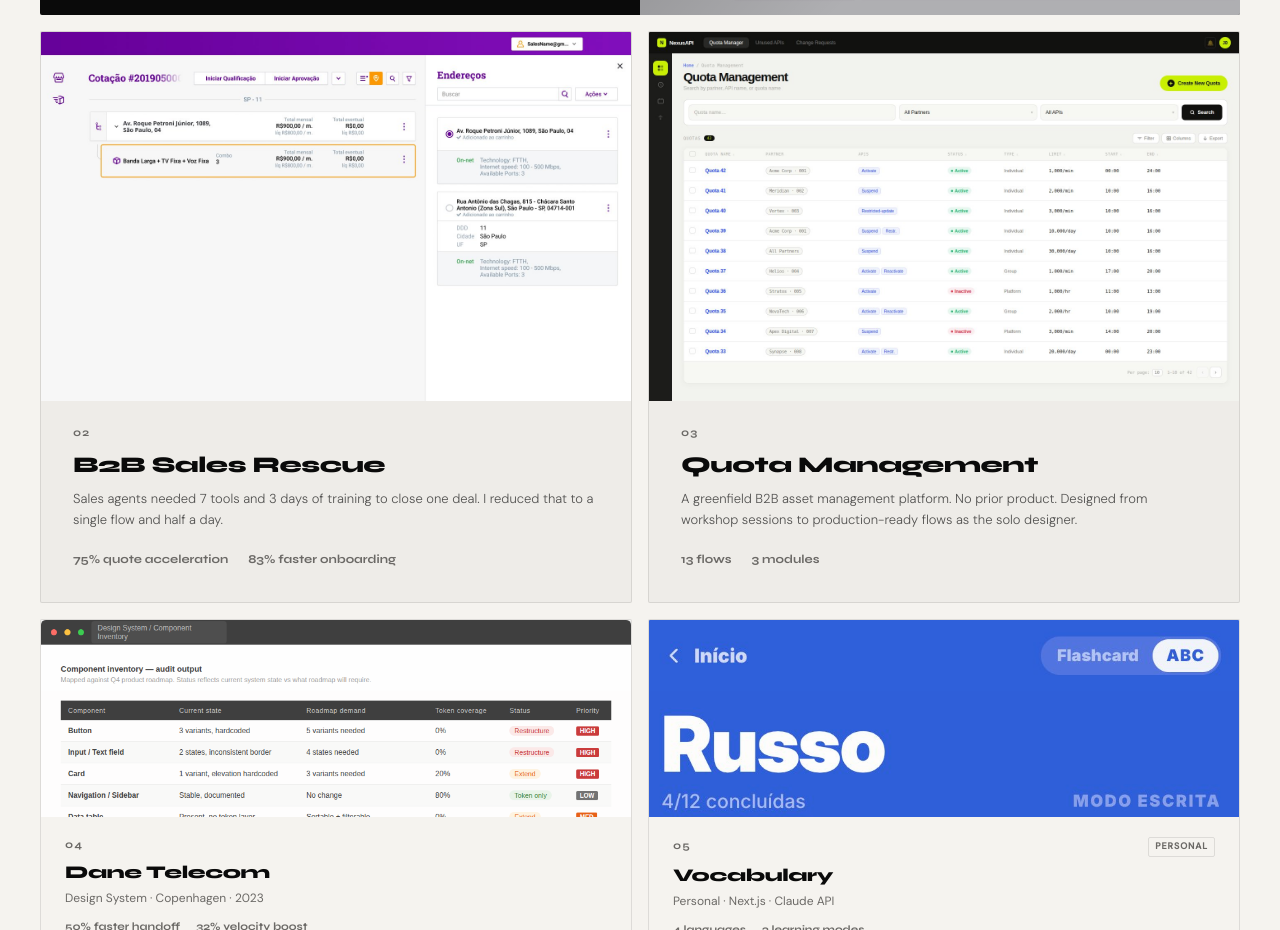
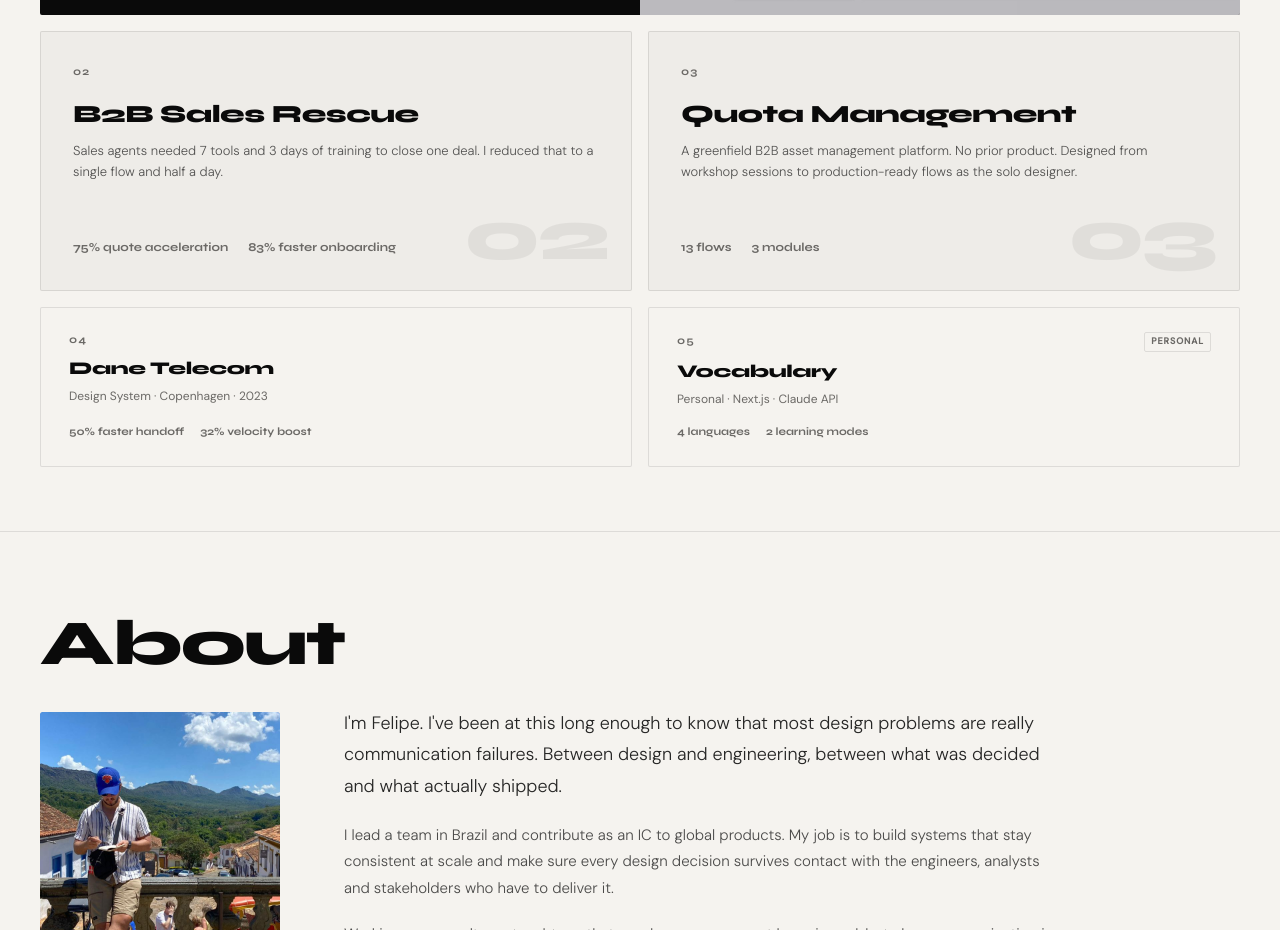
Before and after one commit to cruz-felipe/ux-portfolio, a Next.js app: page / in a window 1280 px wide. Shown: the part 1342-2272 px from the top of the page. Built offline with nearby package versions, Linux system fonts and the light colour scheme.

Commit message:
Add files via upload

```diff
--- a/components/Work.tsx
+++ b/components/Work.tsx
@@ -12,9 +12,7 @@ const PROJECTS = [
     metrics: ["70% AHT reduction", "32→1 consolidation"],
     featured: true,
     tag: "AI System Design · Telecom · 2022",
-    // Right panel: workspace image — full bleed, cropped to show agent interface density
     image: "/hub/workspace.png",
-    imagePrimary: "/hub/workspace.png",
   },
   {
     id: "b2b-sales-rescue",
@@ -25,8 +23,6 @@ const PROJECTS = [
     metrics: ["75% quote acceleration", "83% faster onboarding"],
     tag: "Enterprise UX · Research · 2023",
     weight: "primary",
-    // Step 2: quotation view — products, pricing, approval
-    image: "/b2b/step2.png",
   },
   {
     id: "quota-management",
@@ -37,8 +33,6 @@ const PROJECTS = [
     metrics: ["13 flows", "3 modules"],
     tag: "Greenfield Product · BSS · 2024",
     weight: "primary",
-    // List view — rows populated, status badges visible
-    image: "/quota/list.png",
   },
   {
     id: "dane-telecom",
@@ -49,8 +43,6 @@ const PROJECTS = [
     metrics: ["50% faster handoff", "32% velocity boost"],
     tag: "Design System · Copenhagen · 2023",
     weight: "secondary",
-    // Component audit — structured document, color-coded status
-    image: "/dane/inventory.png",
   },
   {
     id: "vocabulary",
@@ -62,8 +54,6 @@ const PROJECTS = [
     personal: true,
     tag: "Personal · Next.js · Claude API",
     weight: "secondary",
-    // Russian category — blue full-bleed header, strongest visual in the set
-    image: "/vocabulary/russian-category.png",
   },
 ];
 
@@ -82,7 +72,7 @@ function FeaturedCard({ project }: { project: typeof PROJECTS[0] }) {
 
   return (
     <div ref={ref} style={{ opacity: visible ? 1 : 0, transform: visible ? "translateY(0)" : "translateY(32px)", transition: "opacity 0.7s ease, transform 0.7s cubic-bezier(0.16,1,0.3,1)" }}>
-      <Link href={project.href} style={{ display: "grid", gridTemplateColumns: "1fr 1fr", textDecoration: "none", color: "var(--ink)", background: "var(--ink)", borderRadius: "2px", overflow: "hidden", minHeight: "340px" }}
+      <Link href={project.href} style={{ display: "grid", gridTemplateColumns: "1fr 1fr", textDecoration: "none", color: "var(--ink)", background: hovered ? "#0A0A0A" : "var(--ink)", borderRadius: "2px", overflow: "hidden", minHeight: "340px", transition: "background 0.35s ease" }}
         onMouseEnter={() => setHovered(true)}
         onMouseLeave={() => setHovered(false)}
       >
@@ -94,11 +84,9 @@ function FeaturedCard({ project }: { project: typeof PROJECTS[0] }) {
             <div style={{ display: "flex", alignItems: "center", gap: "0.75rem", marginBottom: "2rem" }}>
               <span style={{ fontFamily: "var(--font-body)", fontSize: "10px", fontWeight: 600, letterSpacing: "0.12em", textTransform: "uppercase", color: "rgba(255,255,255,0.4)" }}>Featured</span>
             </div>
-
             <h2 style={{ fontFamily: "var(--font-display)", fontSize: "clamp(1.8rem, 3vw, 2.6rem)", fontWeight: 800, letterSpacing: "-0.03em", lineHeight: 1.05, color: "white", margin: "0 0 1.25rem" }}>
               {project.title}
             </h2>
-
             <p style={{ fontFamily: "var(--font-body)", fontSize: "15px", fontWeight: 300, lineHeight: 1.7, color: "rgba(255,255,255,0.6)", margin: 0, maxWidth: "380px" }}>
               {project.blurb}
             </p>
@@ -123,7 +111,7 @@ function FeaturedCard({ project }: { project: typeof PROJECTS[0] }) {
         <div style={{ position: "relative", overflow: "hidden", minHeight: "340px" }}>
           <img
             src={project.image}
-            alt={project.title}
+            alt={`${project.title} interface`}
             style={{
               position: "absolute",
               inset: 0,
@@ -131,13 +119,11 @@ function FeaturedCard({ project }: { project: typeof PROJECTS[0] }) {
               height: "100%",
               objectFit: "cover",
               objectPosition: "top left",
-              opacity: hovered ? 0.85 : 0.7,
+              opacity: hovered ? 0.9 : 0.75,
+              transform: hovered ? "scale(1.02)" : "scale(1)",
               transition: "opacity 0.35s ease, transform 0.5s ease",
-              transform: hovered ? "scale(1.02)" : "scale(1)",
             }}
           />
-          {/* Subtle dark vignette on edges so it feels contained */}
-          <div style={{ position: "absolute", inset: 0, background: "linear-gradient(135deg, rgba(0,0,0,0.35) 0%, transparent 60%)", pointerEvents: "none" }} />
         </div>
       </Link>
     </div>
@@ -159,38 +145,16 @@ function PrimaryCard({ project, index }: { project: typeof PROJECTS[0]; index: n
 
   return (
     <div ref={ref} style={{ opacity: visible ? 1 : 0, transform: visible ? "translateY(0)" : "translateY(32px)", transition: `opacity 0.7s ease ${index * 60}ms, transform 0.7s cubic-bezier(0.16,1,0.3,1) ${index * 60}ms` }}>
-      <Link href={project.href} style={{ display: "flex", flexDirection: "column", border: `1px solid ${hovered ? "rgba(10,10,10,0.35)" : "rgba(10,10,10,0.1)"}`, borderRadius: "2px", overflow: "hidden", textDecoration: "none", color: "var(--ink)", background: hovered ? "#0A0A0A" : "color-mix(in srgb, var(--ink) 3%, var(--paper))", transition: "background 0.3s ease, border-color 0.2s ease" }}
+      <Link href={project.href} style={{ display: "flex", flexDirection: "column", minHeight: "260px", border: `1px solid ${hovered ? "rgba(10,10,10,0.35)" : "rgba(10,10,10,0.1)"}`, borderRadius: "2px", overflow: "hidden", textDecoration: "none", color: "var(--ink)", background: hovered ? "#0A0A0A" : "color-mix(in srgb, var(--ink) 3%, var(--paper))", transition: "background 0.3s ease, border-color 0.2s ease" }}
         onMouseEnter={() => setHovered(true)}
         onMouseLeave={() => setHovered(false)}
       >
-        {/* Image — 16:10 crop, top-aligned to show UI above the fold */}
-        {project.image && (
-          <div style={{ aspectRatio: "16/10", overflow: "hidden", position: "relative" }}>
-            <img
-              src={project.image}
-              alt={project.title}
-              style={{
-                width: "100%",
-                height: "100%",
-                objectFit: "cover",
-                objectPosition: "top left",
-                display: "block",
-                opacity: hovered ? 0.6 : 1,
-                transform: hovered ? "scale(1.02)" : "scale(1)",
-                transition: "opacity 0.3s ease, transform 0.5s ease",
-                filter: hovered ? "brightness(0.4)" : "none",
-              }}
-            />
-          </div>
-        )}
-
-        {/* Content */}
-        <div style={{ padding: "1.5rem 2rem 2rem", flex: 1, display: "flex", flexDirection: "column" }}>
-          <div style={{ display: "flex", alignItems: "center", justifyContent: "space-between", marginBottom: "0.75rem" }}>
+        <div style={{ padding: "2rem", flex: 1, display: "flex", flexDirection: "column", position: "relative" }}>
+          <div style={{ display: "flex", alignItems: "center", justifyContent: "space-between", marginBottom: "1.25rem" }}>
             <span style={{ fontFamily: "var(--font-display)", fontSize: "11px", fontWeight: 700, letterSpacing: "0.1em", color: hovered ? "rgba(255,255,255,0.3)" : "var(--muted)", transition: "color 0.3s" }}>{project.index}</span>
           </div>
 
-          <h2 style={{ fontFamily: "var(--font-display)", fontSize: "clamp(1.15rem, 1.8vw, 1.4rem)", fontWeight: 800, letterSpacing: "-0.02em", lineHeight: 1.1, marginBottom: "0.6rem", color: hovered ? "white" : "var(--ink)", transition: "color 0.3s" }}>
+          <h2 style={{ fontFamily: "var(--font-display)", fontSize: "clamp(1.25rem, 2vw, 1.55rem)", fontWeight: 800, letterSpacing: "-0.02em", lineHeight: 1.1, marginBottom: "0.75rem", color: hovered ? "white" : "var(--ink)", transition: "color 0.3s" }}>
             {project.title}
           </h2>
 
@@ -198,7 +162,9 @@ function PrimaryCard({ project, index }: { project: typeof PROJECTS[0]; index: n
             {project.blurb}
           </p>
 
-          <div style={{ display: "flex", gap: "1.25rem" }}>
+          <div style={{ position: "absolute", bottom: "1rem", right: "1.5rem", fontFamily: "var(--font-display)", fontSize: "72px", fontWeight: 800, lineHeight: 1, color: hovered ? "white" : "var(--ink)", opacity: hovered ? 0.07 : 0.055, letterSpacing: "-0.04em", pointerEvents: "none", userSelect: "none", transition: "color 0.3s, opacity 0.3s" }}>{project.index}</div>
+
+          <div style={{ display: "flex", gap: "1.25rem", paddingTop: "1rem" }}>
             {project.metrics.map(m => (
               <span key={m} style={{ fontFamily: "var(--font-display)", fontSize: "12px", fontWeight: 700, color: hovered ? "var(--red)" : "var(--muted)", transition: "color 0.3s" }}>{m}</span>
             ))}
@@ -225,49 +191,25 @@ function SecondaryCard({ project, index }: { project: typeof PROJECTS[0]; index:
 
   return (
     <div ref={ref} style={{ opacity: visible ? 1 : 0, transform: visible ? "translateY(0)" : "translateY(32px)", transition: `opacity 0.7s ease ${index * 60}ms, transform 0.7s cubic-bezier(0.16,1,0.3,1) ${index * 60}ms` }}>
-      <Link href={project.href} style={{ display: "flex", flexDirection: "column", border: `1px solid ${hovered ? "rgba(10,10,10,0.2)" : "var(--border)"}`, borderRadius: "2px", overflow: "hidden", textDecoration: "none", color: "var(--ink)", background: hovered ? "#0A0A0A" : "var(--paper)", transition: "background 0.3s ease, border-color 0.2s ease" }}
+      <Link href={project.href} style={{ display: "flex", flexDirection: "column", minHeight: "160px", border: `1px solid ${hovered ? "rgba(10,10,10,0.2)" : "var(--border)"}`, borderRadius: "2px", overflow: "hidden", textDecoration: "none", color: "var(--ink)", background: hovered ? "#0A0A0A" : "var(--paper)", transition: "background 0.3s ease, border-color 0.2s ease" }}
         onMouseEnter={() => setHovered(true)}
         onMouseLeave={() => setHovered(false)}
       >
-        {/* Image strip — narrower than primary, 3:1 ratio */}
-        {project.image && (
-          <div style={{ aspectRatio: "3/1", overflow: "hidden", position: "relative" }}>
-            <img
-              src={project.image}
-              alt={project.title}
-              style={{
-                width: "100%",
-                height: "100%",
-                objectFit: "cover",
-                objectPosition: project.id === "vocabulary" ? "top center" : "top left",
-                display: "block",
-                opacity: hovered ? 0.5 : 0.9,
-                transform: hovered ? "scale(1.02)" : "scale(1)",
-                transition: "opacity 0.3s ease, transform 0.5s ease",
-                filter: hovered ? "brightness(0.35)" : "none",
-              }}
-            />
-          </div>
-        )}
-
-        <div style={{ padding: "1.25rem 1.5rem 1.5rem", flex: 1, display: "flex", flexDirection: "column", justifyContent: "space-between" }}>
+        <div style={{ padding: "1.5rem 1.75rem", flex: 1, display: "flex", flexDirection: "column", justifyContent: "space-between" }}>
           <div>
-            <div style={{ display: "flex", alignItems: "baseline", justifyContent: "space-between", marginBottom: "0.5rem" }}>
+            <div style={{ display: "flex", alignItems: "baseline", justifyContent: "space-between", marginBottom: "0.6rem" }}>
               <span style={{ fontFamily: "var(--font-display)", fontSize: "11px", fontWeight: 700, letterSpacing: "0.1em", color: hovered ? "rgba(255,255,255,0.3)" : "var(--muted)", transition: "color 0.3s" }}>{project.index}</span>
               {project.personal && (
                 <span style={{ fontFamily: "var(--font-body)", fontSize: "9px", fontWeight: 600, letterSpacing: "0.1em", textTransform: "uppercase", color: hovered ? "rgba(255,255,255,0.3)" : "var(--muted)", border: `1px solid ${hovered ? "rgba(255,255,255,0.12)" : "var(--border)"}`, borderRadius: "2px", padding: "2px 6px", transition: "all 0.3s" }}>Personal</span>
               )}
             </div>
-
-            <h2 style={{ fontFamily: "var(--font-display)", fontSize: "clamp(1rem, 1.4vw, 1.15rem)", fontWeight: 800, letterSpacing: "-0.02em", lineHeight: 1.15, marginBottom: "0.4rem", color: hovered ? "white" : "var(--ink)", transition: "color 0.3s" }}>
+            <h2 style={{ fontFamily: "var(--font-display)", fontSize: "clamp(1rem, 1.4vw, 1.15rem)", fontWeight: 800, letterSpacing: "-0.02em", lineHeight: 1.15, marginBottom: "0.5rem", color: hovered ? "white" : "var(--ink)", transition: "color 0.3s" }}>
               {project.title}
             </h2>
-
-            <p style={{ fontFamily: "var(--font-body)", fontSize: "12px", color: hovered ? "rgba(255,255,255,0.45)" : "var(--muted)", margin: "0 0 0.75rem", transition: "color 0.3s", lineHeight: 1.5 }}>
+            <p style={{ fontFamily: "var(--font-body)", fontSize: "12px", color: hovered ? "rgba(255,255,255,0.45)" : "var(--muted)", margin: "0 0 0.9rem", transition: "color 0.3s", lineHeight: 1.5 }}>
               {project.tag}
             </p>
           </div>
-
           <div style={{ display: "flex", gap: "1rem" }}>
             {project.metrics.map(m => (
               <span key={m} style={{ fontFamily: "var(--font-display)", fontSize: "11px", fontWeight: 700, color: hovered ? "var(--red)" : "var(--muted)", transition: "color 0.3s" }}>{m}</span>
@@ -292,13 +234,11 @@ export default function Work() {
 
       <div style={{ display: "flex", flexDirection: "column", gap: "1rem" }}>
         <FeaturedCard project={PROJECTS[0]} />
-
         <div className="work-grid-primary" style={{ display: "grid", gridTemplateColumns: "repeat(2, 1fr)", gap: "1rem" }}>
           {primary.map((project, i) => (
             <PrimaryCard key={project.id} project={project} index={i + 1} />
           ))}
         </div>
-
         <div className="work-grid-secondary" style={{ display: "grid", gridTemplateColumns: "repeat(2, 1fr)", gap: "1rem" }}>
           {secondary.map((project, i) => (
             <SecondaryCard key={project.id} project={project} index={i + 1} />
--- a/components/case-study/CaseLayout.tsx
+++ b/components/case-study/CaseLayout.tsx
@@ -182,7 +182,7 @@ export default function CaseLayout({ data }: { data: CaseStudyData }) {
           }}>{data.tagline}</p>
 
           {/* Role + impact callout */}
-          <div className="case-callout" style={{ display: "grid", gridTemplateColumns: "1fr 1fr", gap: "4rem", maxWidth: maxW, paddingTop: "1.5rem", borderTop: "0.5px solid var(--border)" }}>
+          <div className="case-callout" style={{ display: "grid", gridTemplateColumns: "1fr 1fr", gap: "4rem", paddingTop: "1.5rem", borderTop: "0.5px solid var(--border)" }}>
             <div>
               <p style={{ fontFamily: "var(--font-body)", fontSize: "11px", fontWeight: 600, letterSpacing: "0.12em", textTransform: "uppercase", color: "var(--muted)", margin: "0 0 0.2rem" }}>My role</p>
               <p style={{ fontFamily: "var(--font-body)", fontSize: "14px", fontWeight: 400, lineHeight: 1.65, color: "var(--ink)", opacity: 0.75, margin: 0 }}>{data.roleDetail}</p>
```
Also changed, not shown: components/ResponsiveStyles.tsx (+5 -5 lines), 1 other file (tests, documents, lock files or other folders).
